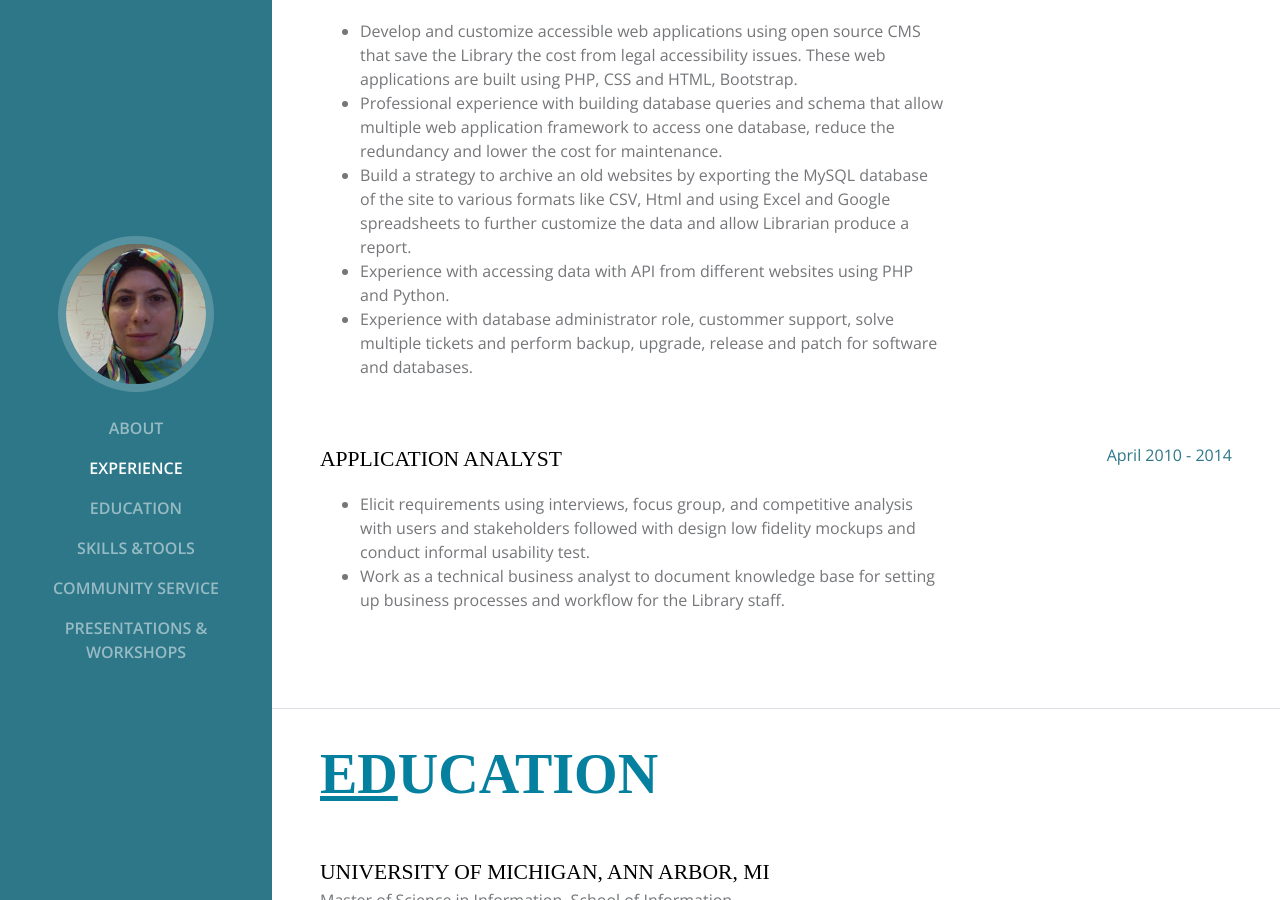
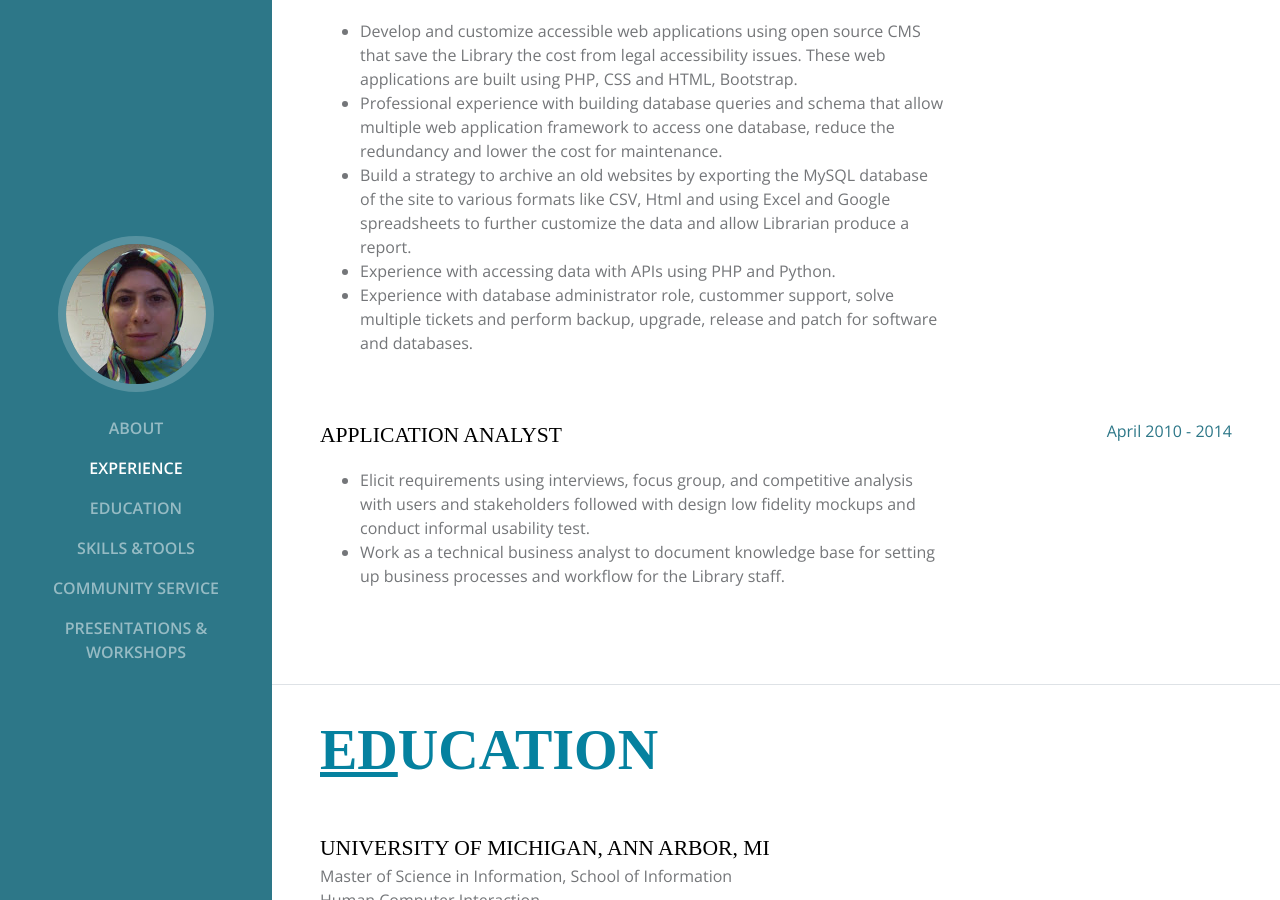
Before and after one commit to nancymou/nancymou.github.io, a Jekyll site: the page index.html, which Jekyll copies as it is, in a window 1280 px wide and 900 px high, scrolled down 1520 px. Built offline with Jekyll 4.4.1, drawn with Linux system fonts in a browser that asks for light colours; some web fonts are replaced.

Commit message:
Update index.html

```diff
--- a/index.html
+++ b/index.html
@@ -149,7 +149,7 @@
                         </li>
                         <li>Build a strategy to archive an old websites by exporting the MySQL database of the site to various formats like CSV, Html and using Excel and Google spreadsheets to further customize the data and allow Librarian produce a report.
                         </li>
-                        <li>Experience with accessing data with API from different websites using PHP and Python.
+                        <li>Experience with accessing data with APIs using PHP and Python.
                         </li>
                         <li>Experience with database administrator role, custommer support, solve multiple tickets and perform backup, upgrade, release and patch for software and databases.
                         </li>
```
